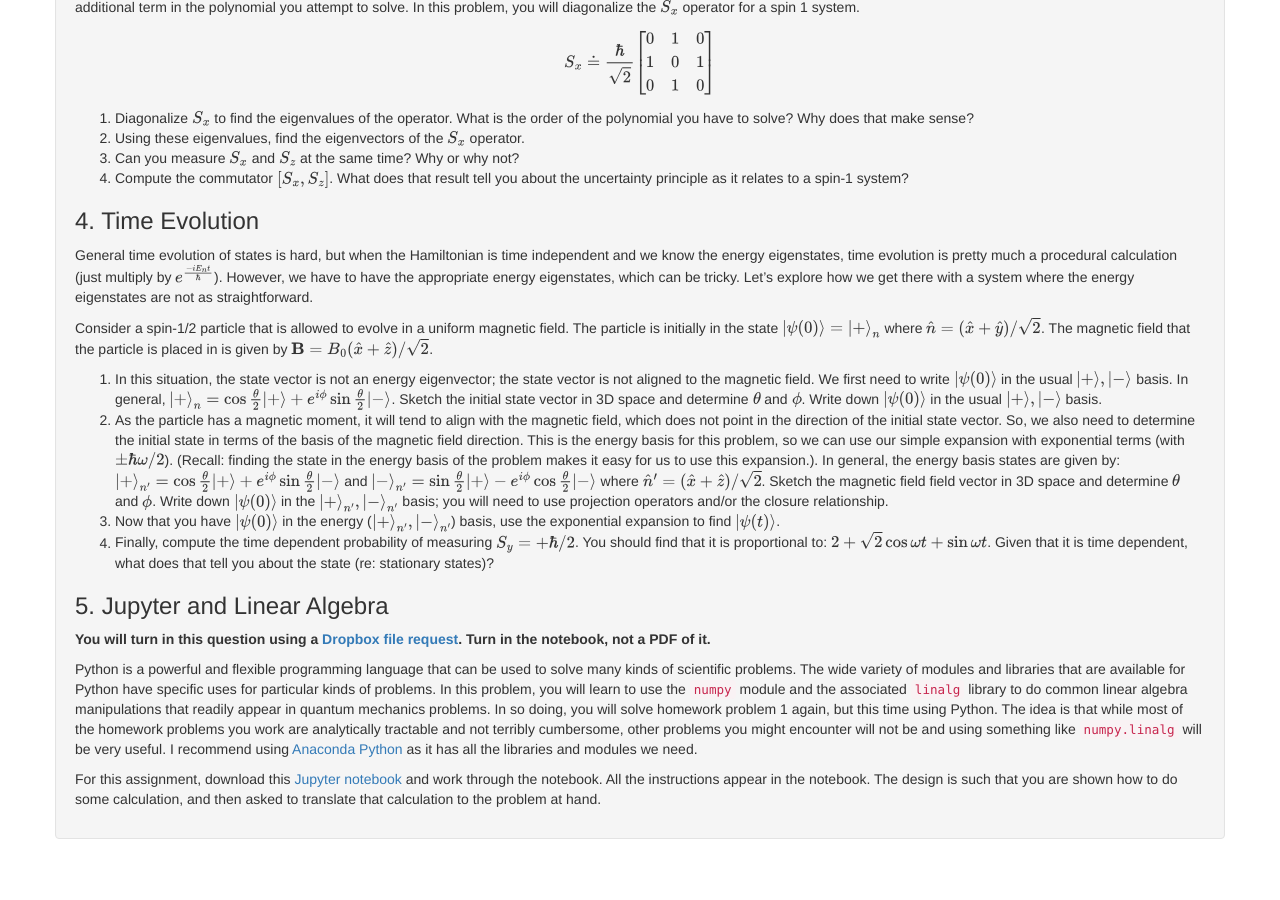
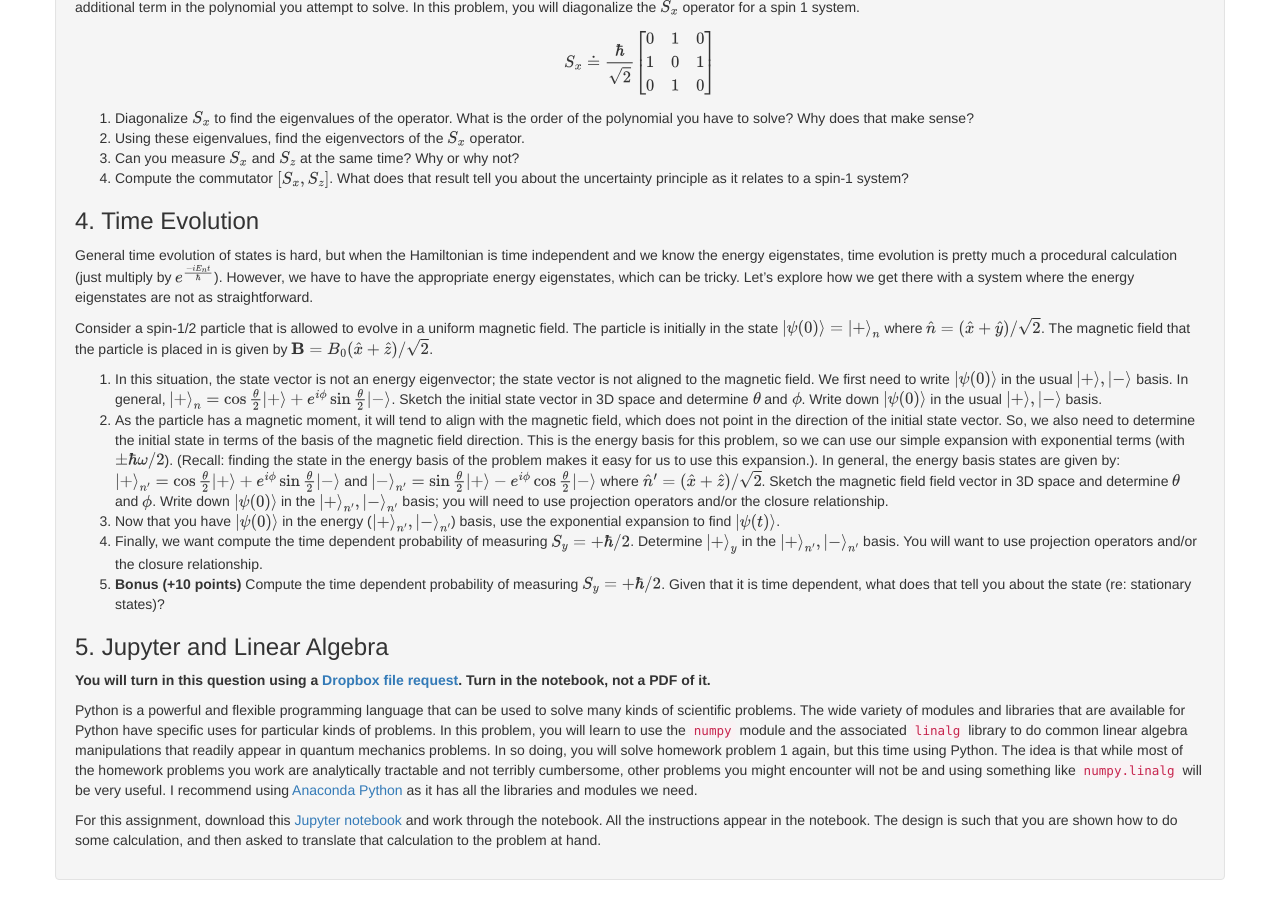
Before and after one commit to dannycab/phy472msu_s2021, a Jekyll site: the page built from assignments/homework1.md, in a window 1280 px wide and 900 px high, scrolled down 1235 px. Built offline with Jekyll 4.4.1, drawn with Linux system fonts in a browser that asks for light colours; before the commit the page ends 2094 px from its top, so only the background shows below that.

Commit message:
updated with bonus

```diff
--- a/assignments/homework1.md
+++ b/assignments/homework1.md
@@ -60,7 +60,8 @@ and
 $$\ket{-}_{n'} = \sin\frac{\theta}{2}\ket{+} - e^{i\phi}\cos\frac{\theta}{2}\ket{-}$$ where $\hat{n}' = (\hat{x}+\hat{z})/\sqrt{2}$. Sketch the magnetic field field vector in 3D space and determine $\theta$ and $\phi$.
 Write down $\ket{\psi(0)}$ in the $$\ket{+}_{n'}, \ket{-}_{n'}$$ basis; you will need to use projection operators and/or the closure relationship.
 3. Now that you have $\ket{\psi(0)}$ in the energy ($$\ket{+}_{n'}, \ket{-}_{n'}$$) basis, use the exponential expansion to find $\ket{\psi(t)}$.
-4. Finally, compute the time dependent probability of measuring $S_y = +\hbar/2$. You should find that it is proportional to: $2 + \sqrt{2}\cos\omega t + \sin \omega t$. Given that it is time dependent, what does that tell you about the state (re: stationary states)?
+4. Finally, we want compute the time dependent probability of measuring $S_y = +\hbar/2$. Determine $\ket{+}_y$ in the $$\ket{+}_{n'}, \ket{-}_{n'}$$ basis. You will want to use projection operators and/or the closure relationship.
+5. **Bonus (+10 points)** Compute the time dependent probability of measuring $S_y = +\hbar/2$. Given that it is time dependent, what does that tell you about the state (re: stationary states)?
 
 ### 5. Jupyter and Linear Algebra
 
```
Also changed, not shown: 2 other files.
